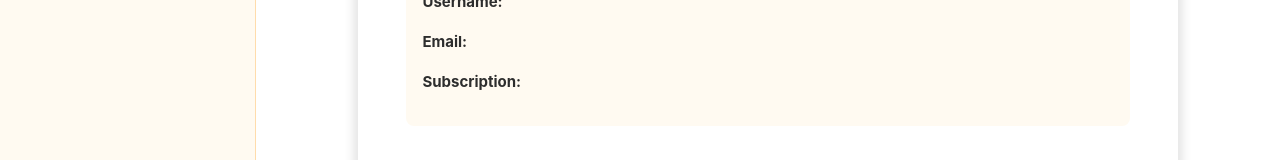
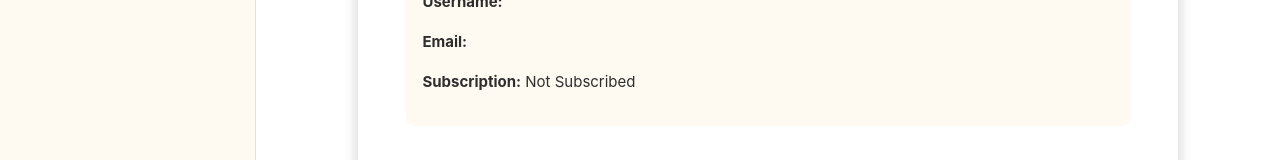
Before and after one commit to DimitryW/mySubBlog, a Vue app in the folder frontend/: page /account in a window 1280 px wide. Shown: the part 294-454 px from the top of the page. Built offline with nearby package versions, Linux system fonts and the light colour scheme; no server answers; a small style sheet from the web is missing.

Commit message:
FEAT: account page

```diff
--- a/frontend/src/views/PersonalInfo.vue
+++ b/frontend/src/views/PersonalInfo.vue
@@ -9,7 +9,7 @@ console.log(userStore)
     <h2>Personal Info</h2>
     <p><strong>Username:</strong> {{ userStore.user?.username }}</p>
     <p><strong>Email:</strong> {{ userStore.user?.email }}</p>
-    <p><strong>Subscription:</strong> {{ userStore.user?.subscription_info ? userStore.user.subscription_info.name : '' }}</p>
+    <p><strong>Subscription:</strong> {{ userStore.user?.subscription_info ? userStore.user.subscription_info.name : 'Not Subscribed' }}</p>
   </div>
 </template>
 
```
